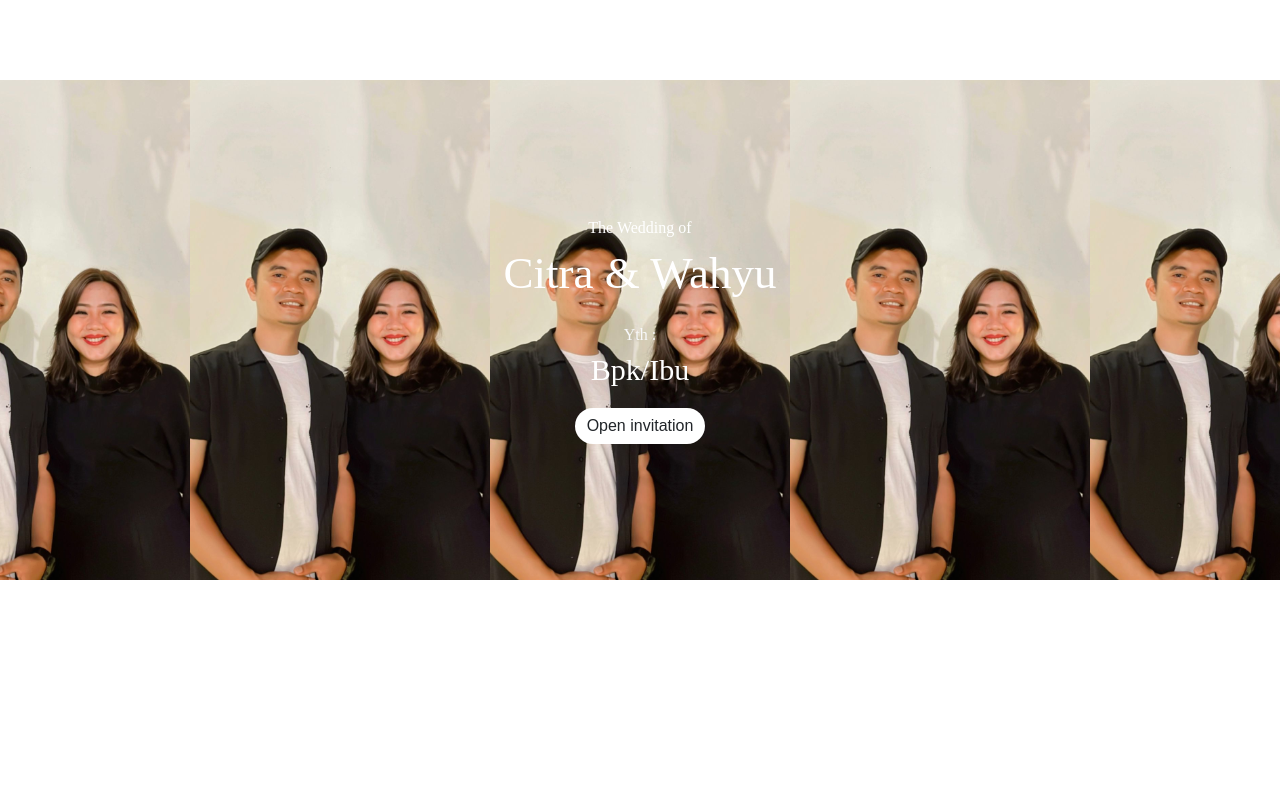
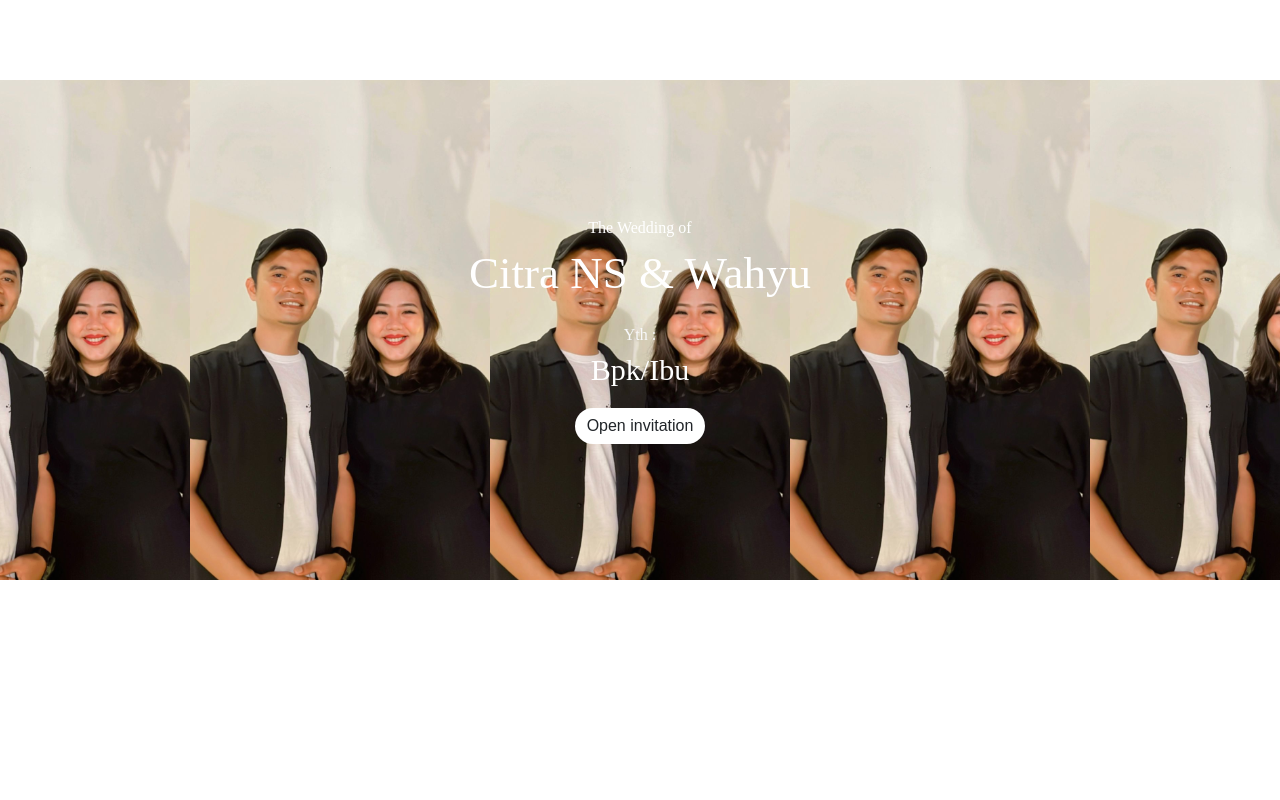
Before and after one commit to cahyamaullna/wedding-citrawahyu, a plain HTML site: page index.html in a window 1280 px wide. Shown: the top 800 px of the page. Drawn offline with nearby package versions, Linux system fonts and the light colour scheme.

Commit message:
edit test

```diff
--- a/index.html
+++ b/index.html
@@ -20,7 +20,7 @@
 
     <!-- My CSS -->
     <link rel="stylesheet" href="./asset/css/style.css">
-    <title>Undangan Pernikahan Wahyu & Citra NS</title>
+    <title>Undangan Pernikahan Wahyu & Citra</title>
 </head>
 
 <body>
@@ -29,7 +29,7 @@
         <div class="background d-flex align-items-center justify-content-center">
             <div class="text-center">
                 <span class="text-white">The Wedding of</span>
-                <p style="font-size: 45px;">Citra & Wahyu</p>
+                <p style="font-size: 45px;">Citra NS & Wahyu</p>
                 <span class="d-block text-light">Yth :</span>
                 <p id="name" class="text-capitalize"></p>
                 <button class="btn" onclick="togglePlay()">Open invitation</button>
```
